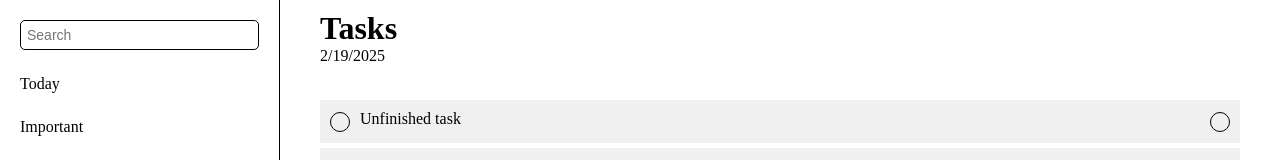
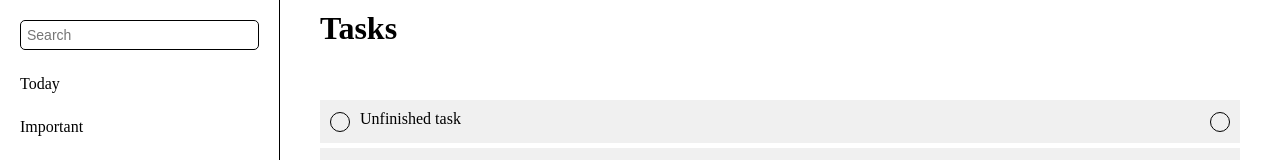
Before and after one commit to dmytro-chumak/react-to-do, a Next.js app: page /tasks in a window 1280 px wide. Shown: the top 160 px of the page. Built offline with nearby package versions, Linux system fonts and the light colour scheme.

Commit message:
fix: remove unnecessary CurrentDay component from pages

```diff
--- a/src/app/important/page.jsx
+++ b/src/app/important/page.jsx
@@ -18,7 +18,6 @@ export default function Important() {
     <>
       <div className={styles.header}>
         <Title value="Important" />
-        <CurrentDay />
       </div>
       <TodoList todos={todos} />
       <AddTodo />
--- a/src/app/planned/page.jsx
+++ b/src/app/planned/page.jsx
@@ -18,7 +18,6 @@ export default function Planned() {
     <>
       <div className={styles.header}>
         <Title value="Planned" />
-        <CurrentDay />
       </div>
       <TodoList todos={todos} />
       <AddTodo />
--- a/src/app/tasks/page.jsx
+++ b/src/app/tasks/page.jsx
@@ -16,7 +16,6 @@ export default function Tasks() {
     <>
       <div className={styles.header}>
         <Title value="Tasks" />
-        <CurrentDay />
       </div>
       <TodoList todos={todos} />
       <AddTodo />
```
